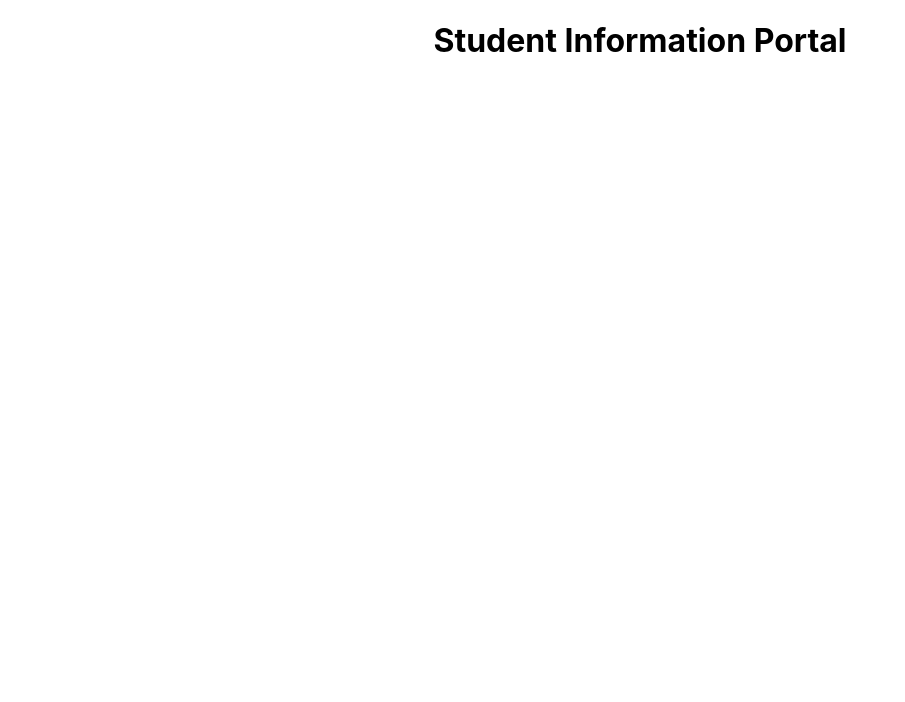
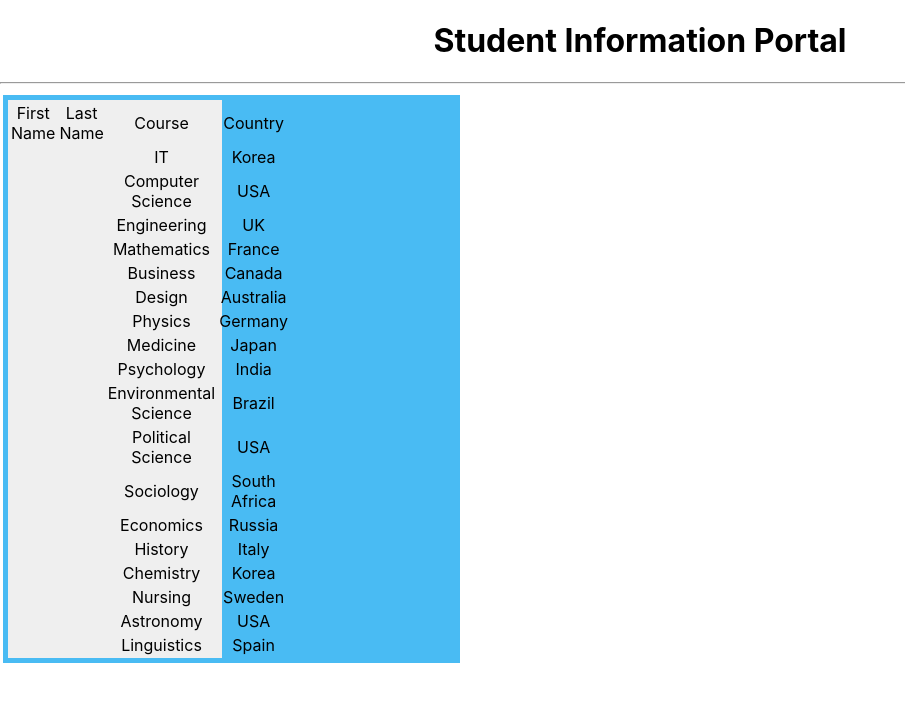
Before and after one commit to UserLasa73/React_Assignment, a React (Create React App) app in the folder reactassignment1/: page / in a window 1280 px wide. Shown: the top 702 px of the page, without its empty margins (0-905 px from the left). Built offline with nearby package versions, Linux system fonts and the light colour scheme.

Commit message:
imported student data from data file to app.js

```diff
--- a/reactassignment1/src/App.js
+++ b/reactassignment1/src/App.js
@@ -1,10 +1,24 @@
 import './App.css';
+import {students} from './assets/data/StudentsDb'
+import StudentTable from './components/StudentTable';
+
 
 function App() {
 
   return (
     <div className="App">
       <h1>Student Information Portal</h1>
+      <hr/>
+      <table>
+        <tbody>
+          <tr>
+            <td>
+              <StudentTable students={students}/>
+            </td>
+          </tr>
+        </tbody>
+      </table>
+
     </div>
   );
 }
```
